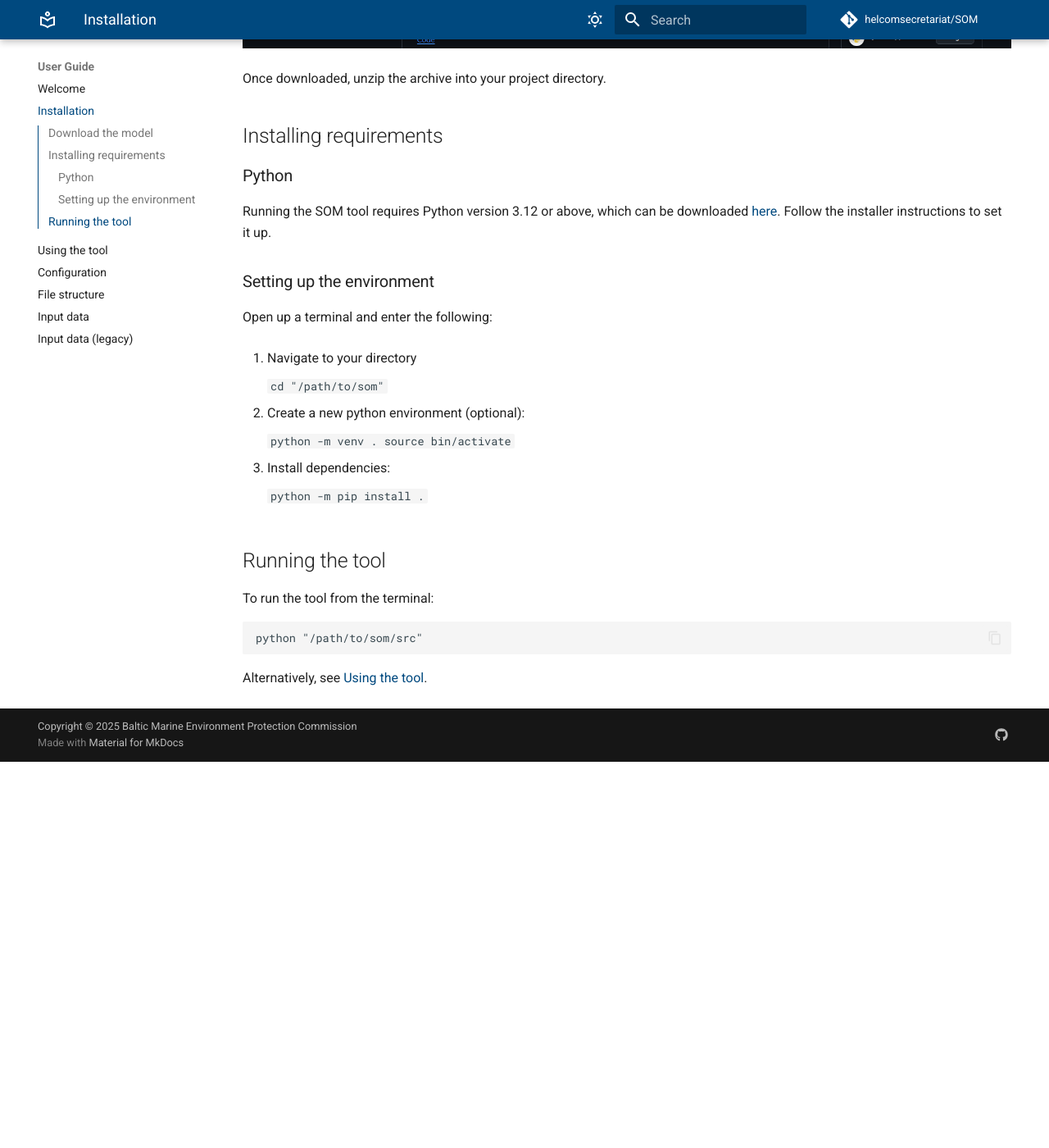
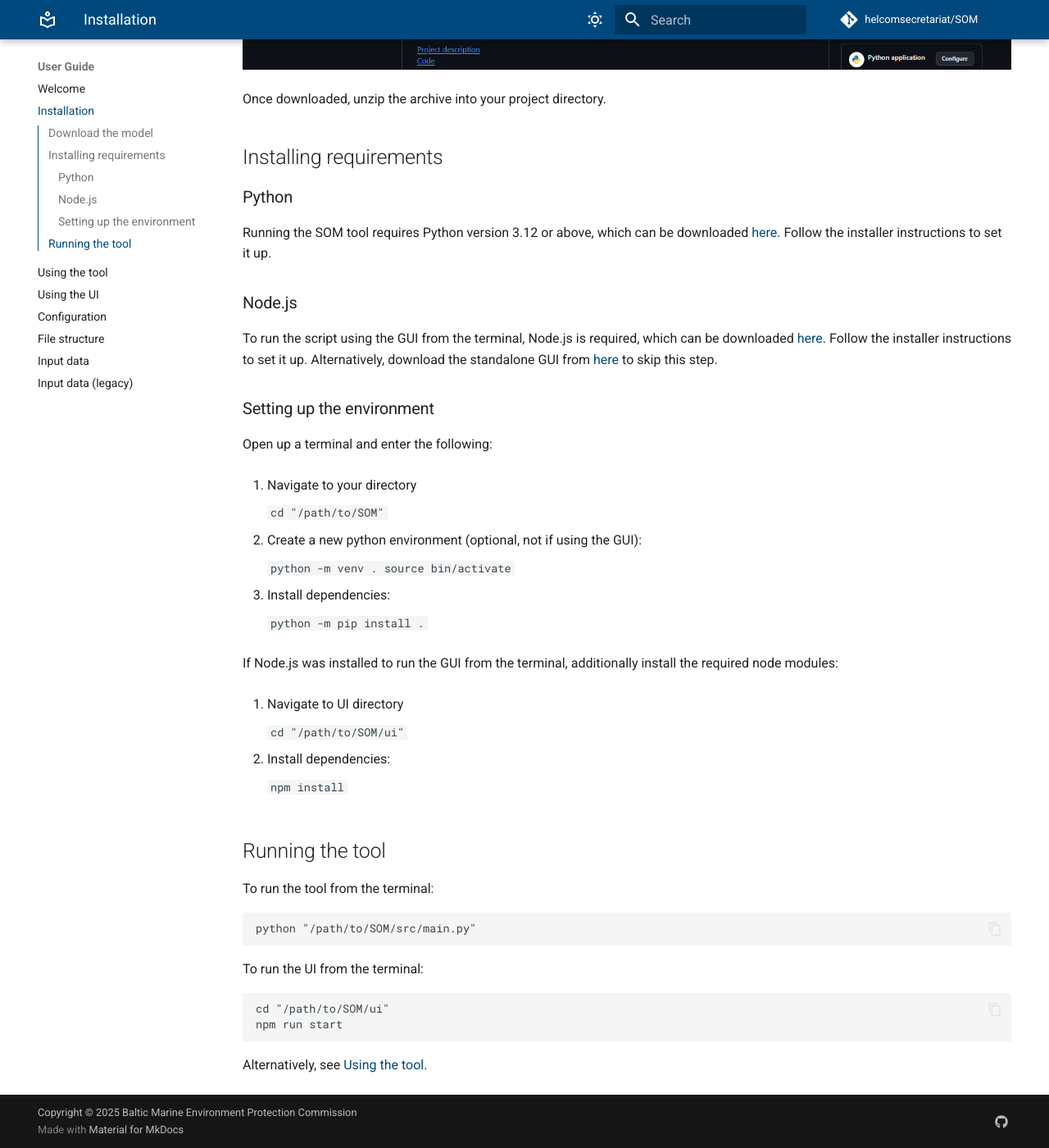
Before and after one commit to helcomsecretariat/SOM, an MkDocs documentation site: the page built from docs/guide/installation.md, in a window 1280 px wide and 1400 px high, scrolled down 1292 px. Shown: the whole window at 82% size. Built offline with MkDocs 1.6.1 and Material for MkDocs 9.7.7, drawn with Linux system fonts in a browser that asks for light colours; comment, search, counter and statistics services are not loaded; before the commit the page ends 2221 px from its top, so only the background shows below that; some of the changed text lies outside the part shown.

Commit message:
updated docs to include UI

````diff
--- a/docs/guide/installation.md
+++ b/docs/guide/installation.md
@@ -1,6 +1,6 @@
 ## Download the model
 
-The code can be downloaded from the [repository](https://github.com/helcomsecretariat/SOM) (steps highlighted in red).
+The code can be downloaded from the [repository](https://github.com/helcomsecretariat/SOM) (steps highlighted in red). If you are using the graphical user interface (GUI), instead download the compiled tool from [releases](https://github.com/helcomsecretariat/SOM/releases).
 
 ![image](images/install_github_1.png)
 ![image](images/install_github_2.png)
@@ -13,6 +13,10 @@ Once downloaded, unzip the archive into your project directory.
 
 Running the SOM tool requires Python version 3.12 or above, which can be downloaded [here](https://www.python.org/downloads/). Follow the installer instructions to set it up.
 
+### Node.js
+
+To run the script using the GUI from the terminal, Node.js is required, which can be downloaded [here](https://nodejs.org/en). Follow the installer instructions to set it up. Alternatively, download the standalone GUI from [here](https://github.com/helcomsecretariat/SOM/releases) to skip this step.
+
 ### Setting up the environment
 
 Open up a terminal and enter the following:
@@ -20,10 +24,10 @@ Open up a terminal and enter the following:
 1. Navigate to your directory
 
     ```
-    cd "/path/to/som"
+    cd "/path/to/SOM"
     ```
 
-2. Create a new python environment (optional):
+2. Create a new python environment (optional, not if using the GUI):
 
     ```
     python -m venv .
@@ -36,12 +40,33 @@ Open up a terminal and enter the following:
     python -m pip install .
     ```
 
+If Node.js was installed to run the GUI from the terminal, additionally install the required node modules:
+
+4. Navigate to UI directory
+
+    ```
+    cd "/path/to/SOM/ui"
+    ```
+
+5. Install dependencies:
+
+    ```
+    npm install
+    ```
+
 ## Running the tool
 
 To run the tool from the terminal:
 
 ```
-python "/path/to/som/src"
+python "/path/to/SOM/src/main.py"
+```
+
+To run the UI from the terminal:
+
+```
+cd "/path/to/SOM/ui"
+npm run start
 ```
 
 Alternatively, see [Using the tool](using-the-tool.md).
--- a/mkdocs.yml
+++ b/mkdocs.yml
@@ -55,6 +55,7 @@ nav:
       - Welcome: guide/welcome.md
       - Installation: guide/installation.md
       - Using the tool: guide/using-the-tool.md
+      - Using the UI: guide/using-the-gui.md
       - Configuration: guide/configuration.md
       - File structure: guide/file-structure.md
       - Input data: guide/input-data.md
````
Also changed, not shown: docs/guide/using-the-gui.md (added, +11 -0 lines), docs/guide/using-the-tool.md (+3 -1 lines).
